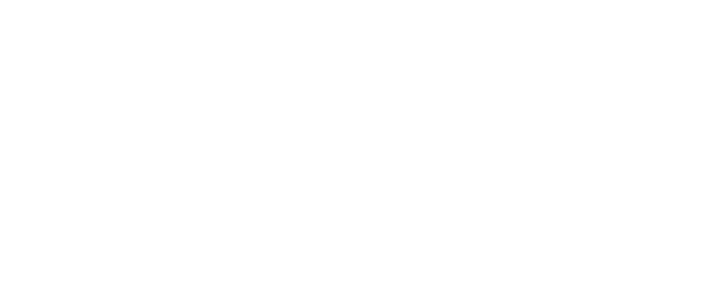
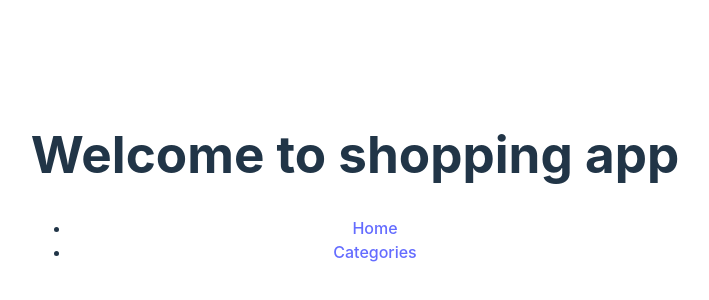
Before and after one commit to nikhil-tiwary61/shopping-cart, a React (Vite) app: page / in a window 1280 px wide. Shown: the part 214-514 px from the top of the page, without its empty margins (285-994 px from the left). Built offline with nearby package versions, Linux system fonts and the light colour scheme.

Commit message:
add homepage

```diff
--- a/src/App.jsx
+++ b/src/App.jsx
@@ -1,7 +1,21 @@
 import "./App.css";
 
 function App() {
-  return <></>;
+  return (
+    <>
+      <h1>Welcome to shopping app</h1>
+      <nav>
+        <ul>
+          <li>
+            <a href="">Home</a>
+          </li>
+          <li>
+            <a href="">Categories</a>
+          </li>
+        </ul>
+      </nav>
+    </>
+  );
 }
 
 export default App;
```
